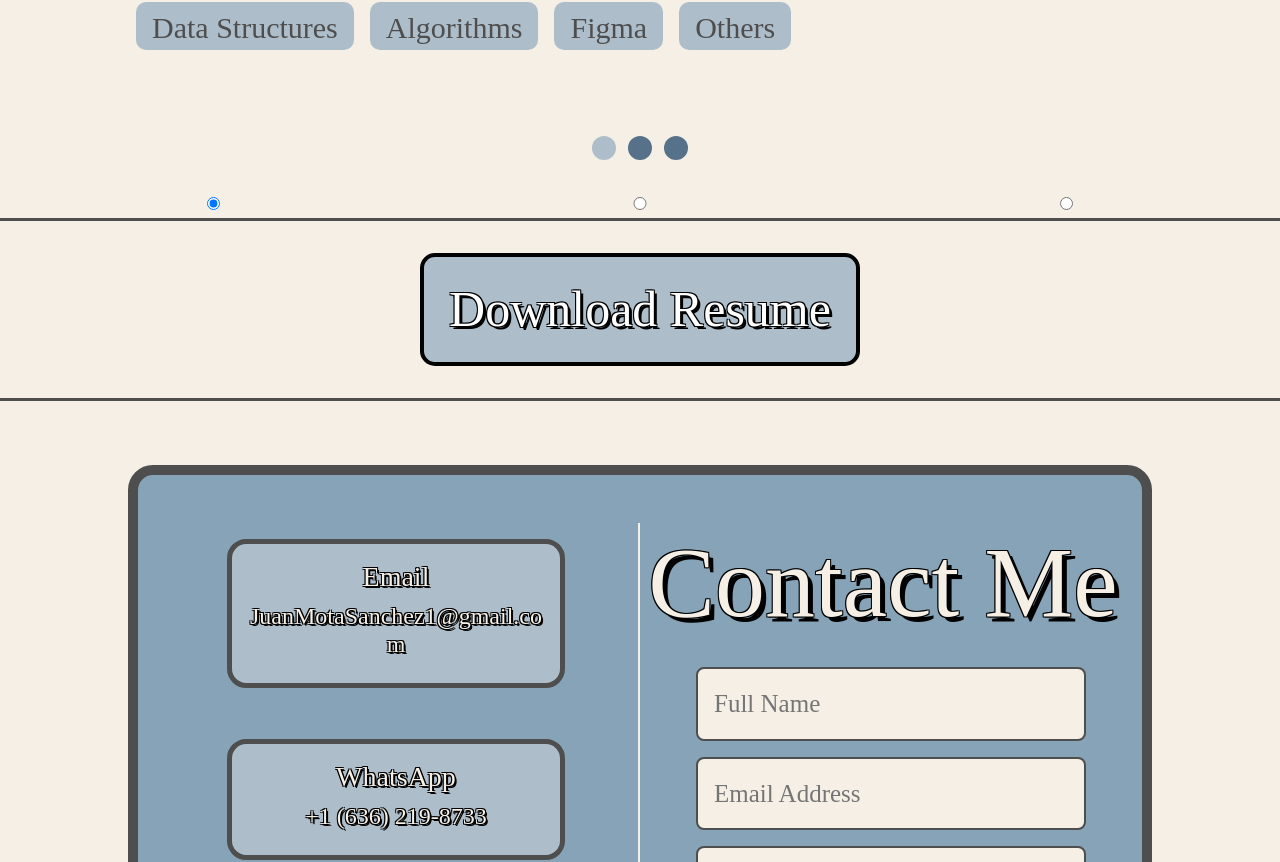
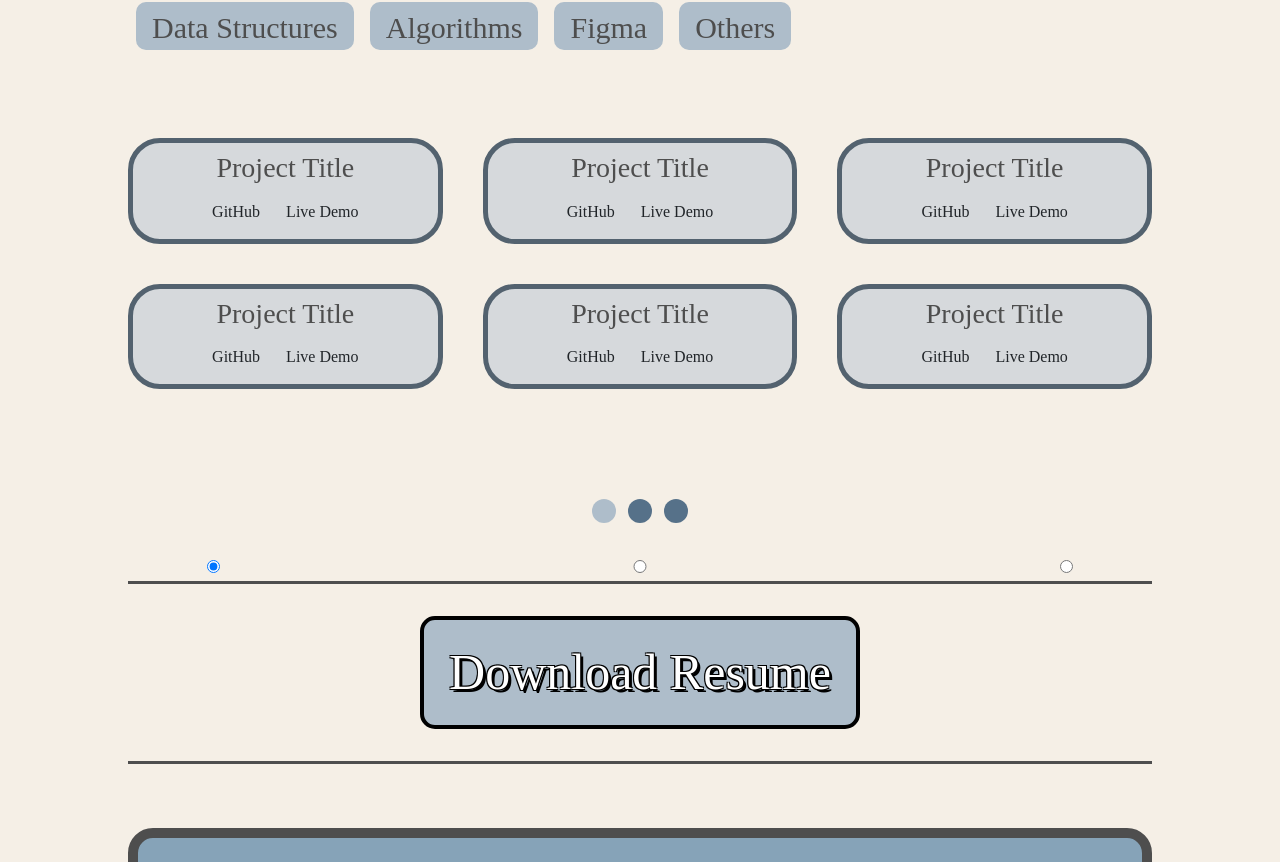
Before and after one commit to xJuan21/Web-Portfolio-with-React, a React (Create React App) app: page / in a window 1280 px wide. Shown: the part 2271-3133 px from the top of the page. Built offline with nearby package versions, Linux system fonts and the light colour scheme; a web font is replaced by a local one.

Commit message:
Adding a better structure to the 'Projects' section

```diff
--- a/src/components/projects/Projects.css
+++ b/src/components/projects/Projects.css
@@ -43,6 +43,29 @@
 
 input { display: none;}
 
+.ProjectsContainer {
+  padding-top: 5em;
+  padding-bottom: 2em;
+  margin: auto 10%;
+  display: grid;
+  grid-template-columns: repeat(3, 1fr);
+  gap: 2.5rem;
+}
+.Project_item {
+  background: #D6D9DC 59%;
+  padding: 0.5em;
+  border-radius: 2rem;
+  border: 5px solid transparent;
+  border-color: var(--color-secondary-hover);
+  transition: all .4s ease;
+  -webkit-transition: all .4s ease;
+}
+
+.Project_item:hover{
+  background: var(--color-secondary-hover);
+  color: var(--color-text-hover);
+}
+
 .carousel {
     /* overflow: hidden; */
     position: relative;
@@ -64,10 +87,10 @@ input { display: none;}
     transition: 0.5s;
   }
 
-  .carousel img {
-    width: 100%;
-    object-fit: cover;
-  }
+.carousel img {
+  width: 100%;
+  object-fit: cover;
+}
 .carousel-controls, .dots {
     position: absolute;
     z-index: 2;
@@ -88,7 +111,7 @@ label {
 .dots {
     left: 0;
     bottom: 0;
-    height: 400px;
+    /* height: 400px; */
     /* background:  */
         /* linear-gradient(transparent, #000 90%); */
     gap: 12px;
--- a/src/components/projects/Projects.jsx
+++ b/src/components/projects/Projects.jsx
@@ -25,6 +25,52 @@ const Projects = () => {
                         {/* <li className='Category'> UI/UX</li> */}
                         {/* <li className='Category'> Scrum</li> */}
                     </ul>
+
+                    <div className='ProjectsContainer'>
+
+                        <article className='Project_item'>
+                            <div className="Project_item-image"></div>
+                            <h3> Project Title</h3>
+                            <a href='https://github.com' className='btn' target='_blank'>GitHub</a>
+                            <a href='https://github.com' className='btn' target='_blank'>Live Demo</a>
+                        </article>
+
+                        <article className='Project_item'>
+                            <div className="Project_item-image"></div>
+                            <h3> Project Title</h3>
+                            <a href='https://github.com' className='btn' target='_blank'>GitHub</a>
+                            <a href='https://github.com' className='btn' target='_blank'>Live Demo</a>
+                        </article>
+
+                        <article className='Project_item'>
+                            <div className="Project_item-image"></div>
+                            <h3> Project Title</h3>
+                            <a href='https://github.com' className='btn' target='_blank'>GitHub</a>
+                            <a href='https://github.com' className='btn' target='_blank'>Live Demo</a>
+                        </article>
+
+                        <article className='Project_item'>
+                            <div className="Project_item-image"></div>
+                            <h3> Project Title</h3>
+                            <a href='https://github.com' className='btn' target='_blank'>GitHub</a>
+                            <a href='https://github.com' className='btn' target='_blank'>Live Demo</a>
+                        </article>
+
+                        <article className='Project_item'>
+                            <div className="Project_item-image"></div>
+                            <h3> Project Title</h3>
+                            <a href='https://github.com' className='btn' target='_blank'>GitHub</a>
+                            <a href='https://github.com' className='btn' target='_blank'>Live Demo</a>
+                        </article>
+
+                        <article className='Project_item'>
+                            <div className="Project_item-image"></div>
+                            <h3> Project Title</h3>
+                            <a href='https://github.com' className='btn' target='_blank'>GitHub</a>
+                            <a href='https://github.com' className='btn' target='_blank'>Live Demo</a>
+                        </article>
+                    </div>
+
                     <div className='carousel'>
                         <div className='carousel-controls'>
                             <input
--- a/src/components/resume/Resume.css
+++ b/src/components/resume/Resume.css
@@ -1,5 +1,11 @@
 @import url(./../../index.css);
 
+.ResumeSection {
+    position: relative;
+    margin: 4em auto;
+    max-width: 1754px;
+    align-items: center;
+}
 .ResumeContainer {
     position: relative;
     display: grid;
@@ -10,10 +16,9 @@
     border-color: var(--color-font);
     border-left: 0;
     border-right: 0;
-    max-width: 1754px;
     text-align: center;
-    margin: 0px auto;
-    /* margin-top: 5em; */
+    margin-left: 10%;
+    margin-right: 10%;
     padding: 2em;
 }
 
--- a/src/components/resume/Resume.jsx
+++ b/src/components/resume/Resume.jsx
@@ -20,6 +20,7 @@ const Resume = () => {
     }
     return (
         <>
+            <section className='ResumeSection'>
                 <div id='Resume' className='ResumeContainer'>
 
                     <div className='Resume'>
@@ -28,6 +29,7 @@ const Resume = () => {
                         {/* </a> */}
                     </div>
                 </div>
+            </section>
         </>
     )
 }
```
Lines whose indentation alone changed are shown as unchanged.
